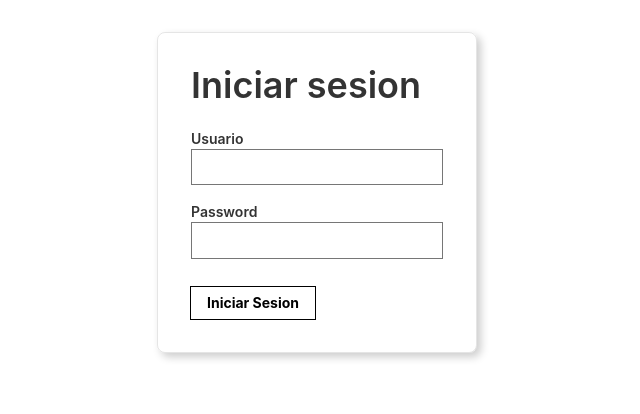
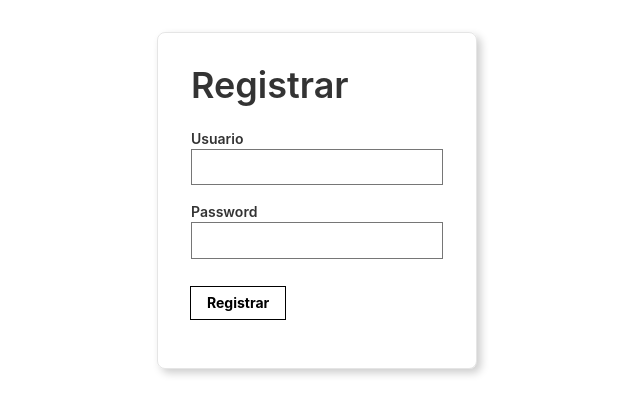
Before and after one commit to radamesvaz/pa-fe, a React (Create React App) app: page / in a window 1280 px wide. Shown: the top 414 px of the page, without its empty margins (323-963 px from the left). Built offline with nearby package versions, Linux system fonts and the light colour scheme.

Commit message:
adding register

```diff
--- a/src/App.js
+++ b/src/App.js
@@ -1,13 +1,13 @@
 import React from 'react';
 import SignIn from './components/SignIn';
+import Register from './components/Register';
 
 
 function App() {
   return (
     <div className="App">
-      <header className="App-header">
-        <SignIn />
-      </header>
+      <Register />
+     {/* <SignIn /> */}
     </div>
   );
 }
--- /dev/null
+++ b/src/components/Register.js
@@ -0,0 +1,87 @@
+import React from 'react';
+
+class Register extends React.Component{
+
+  constructor (props) {
+    super(props);
+    this.state = {
+      usuario: '',
+      password: ''
+    }
+  }
+
+  onUsuarioChange = (event) => {
+    this.setState({usuario: event.target.value})
+  }
+  onPasswordChange = (event) => {
+    this.setState({password: event.target.value})
+  }
+
+  onSubmitSignIn = () => {
+    fetch('https://sleepy-scrubland-26722.herokuapp.com/register', {
+      method: 'post',
+      headers: {'Content-type': 'application/json'},
+      body: JSON.stringify({
+        usuario: this.state.usuario,
+        password: this.state.password,
+      })
+    })
+    .then(response => response.json())
+    .then(user => {
+        console.log(user);        /*
+      if(user.id){
+        this.props.loadUser(user);
+        this.props.onRouteChange('home');
+
+      }*/
+    })
+  }
+
+  render() {
+    return(
+      <article className="br3 ba b--black-10 mv4 w-100 w-50-m w-25-l mw6 shadow-5 center">
+      <main className="pa4 black-80">
+      <div className="measure">
+      <fieldset id="sign_up" className="ba b--transparent ph0 mh0">
+        <legend className="f2 fw6 ph0 mh0">Registrar</legend>
+        <div className="mt3">
+          <label className="db fw6 lh-copy f6" htmlFor="email-address">Usuario</label>
+          <input
+          className="pa2 input-reset ba bg-transparent hover-bg-black hover-white w-100"
+          type="email"
+          name="email-address"
+          id="email-address"
+          onChange={this.onUsuarioChange}
+          />
+        </div>
+        <div className="mv3">
+          <label className="db fw6 lh-copy f6" htmlFor="password">Password</label>
+          <input
+          className="b pa2 input-reset ba bg-transparent hover-bg-black hover-white w-100"
+          type="password"
+          name="password"
+          id="password"
+          onChange={this.onPasswordChange}
+          />
+        </div>
+      </fieldset>
+      <div className="">
+        <input
+        onClick={this.onSubmitSignIn}
+        className="b ph3 pv2 input-reset ba b--black bg-transparent grow pointer f6 dib"
+        type="submit"
+        value="Registrar"
+        />
+      </div>
+      <div className="lh-copy mt3">
+      </div>
+    </div>
+  </main>
+  </article>
+
+      );
+  }
+
+}
+
+export default Register
```
